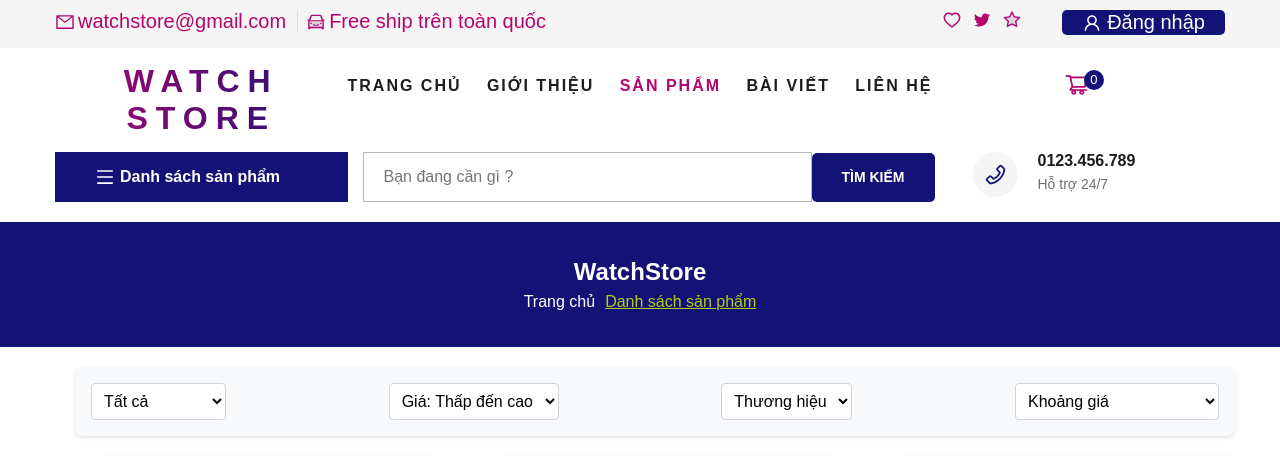
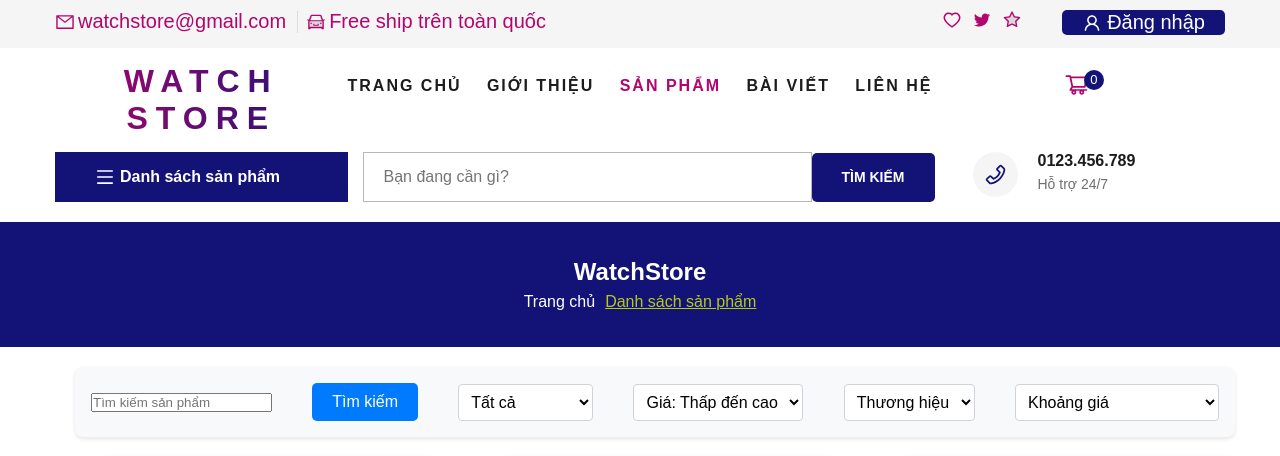
Before and after one commit to DongChis/TMDT_DongHo, a React (Create React App) app: page / in a window 1280 px wide. Both pictures are taken after a click on the item "SẢN PHẨM". Shown: the top 456 px of the page. Built offline with nearby package versions, Linux system fonts and the light colour scheme.

Commit message:
update search

```diff
--- a/src/component/ProductList.js
+++ b/src/component/ProductList.js
@@ -3,15 +3,18 @@ import { useDispatch, useSelector } from "react-redux";
 import { Product } from "./Product/Product";
 import Pagination from './pagination/pagination';
 import './Product/style.scss';
+import { searchProducts } from '../redux/actions/productAction';
 
 const ProductList = () => {
-    const products = useSelector(state => state.products);
+    const dispatch = useDispatch();
+    const products = useSelector(state => state.filteredProducts);
     const [currentPage, setCurrentPage] = useState(1);
     const productsPerPage = 9;
     const [filter, setFilter] = useState('all');
     const [sort, setSort] = useState('asc');
     const [priceRange, setPriceRange] = useState([0, Infinity]);
     const [brand, setBrand] = useState('all');
+    const [searchTerm, setSearchTerm] = useState('');
     const [filteredProducts, setFilteredProducts] = useState([]);
 
     useEffect(() => {
@@ -66,7 +69,6 @@ const ProductList = () => {
             filtered = filtered.filter(product => product.title === 'Rado');
         }
 
-
         // Tạo bản sao của mảng đã lọc trước khi sắp xếp
         filtered = [...filtered].sort((a, b) => {
             const priceA = parseFloat(a.price.replace(/\./g, ''));
@@ -74,11 +76,15 @@ const ProductList = () => {
             return sort === 'asc' ? priceA - priceB : priceB - priceA;
         });
 
-
         setFilteredProducts(filtered);
         setCurrentPage(1);
 
     }, [filter, sort, priceRange, brand, products]);
+
+    const handleSearch = (e) => {
+        e.preventDefault();
+        dispatch(searchProducts(searchTerm));
+    };
 
     const indexOfLastProduct = currentPage * productsPerPage;
     const indexOfFirstProduct = indexOfLastProduct - productsPerPage;
@@ -89,6 +95,13 @@ const ProductList = () => {
     return (
         <div className="container">
             <div className="filter">
+                <input
+                    type="text"
+                    value={searchTerm}
+                    onChange={e => setSearchTerm(e.target.value)}
+                    placeholder="Tìm kiếm sản phẩm"
+                />
+                <button onClick={handleSearch}>Tìm kiếm</button>
                 <select value={filter} onChange={e => setFilter(e.target.value)}>
                     <option value="all">Tất cả</option>
                     <option value="male">Đồng hồ nam</option>
--- a/src/pages/homePage/style.scss
+++ b/src/pages/homePage/style.scss
@@ -23,17 +23,6 @@ $theme-color: (
       margin-bottom: 40px;
       position: relative;
 
-      &:after {
-        position: absolute;
-        left: 0;
-        bottom: -15px;
-        right: 0;
-        height: 4px;
-        width: 100px;
-        background: map.get($theme-color, "main");
-        content: "";
-        margin: 0 auto;
-      }
     }
   }
 
--- a/src/pages/theme/header/index.js
+++ b/src/pages/theme/header/index.js
@@ -1,4 +1,4 @@
-import React, { memo, useContext, useEffect, useState } from 'react';
+import React, { memo, useEffect, useState } from 'react';
 import "./style.scss";
 import {
     AiOutlineUser, AiOutlineTwitter, AiTwotoneStar,
@@ -6,12 +6,15 @@ import {
 } from "react-icons/ai";
 import { Link, useLocation, useNavigate } from "react-router-dom";
 import { ROUTERS } from "../../../utils/Router/router";
-import { useSelector } from 'react-redux';
+import { useDispatch, useSelector } from 'react-redux';
+import { searchProducts } from '../../../redux/actions/productAction';
 import LoginModal from 'pages/login/index';
 
 const Header = () => {
     const [isLoginModalOpen, setLoginModalOpen] = useState(false);
     const [activeMenu, setActiveMenu] = useState(0);
+    const [searchTerm, setSearchTerm] = useState(""); // State để lưu trữ giá trị tìm kiếm
+    const dispatch = useDispatch();
 
     const openLoginModal = () => setLoginModalOpen(true);
     const closeLoginModal = () => setLoginModalOpen(false);
@@ -81,10 +84,15 @@ const Header = () => {
         "Đồng hồ Saga",
         "Đồng hồ Fossil",
         "Đồng hồ Rado",
-
     ];
 
     const cartItems = useSelector(state => state.cart);
+
+    const handleSearch = (e) => {
+        e.preventDefault();
+        dispatch(searchProducts(searchTerm)); // Dispatch action tìm kiếm sản phẩm
+        navigate(ROUTERS.pages.PRODUCTS); // Điều hướng đến trang sản phẩm
+    };
 
     return (
         <>
@@ -173,8 +181,13 @@ const Header = () => {
                     <div className="col-lg-9 heros__search_container">
                         <div className="hero_search">
                             <div className="hero__search_form">
-                                <form action="">
-                                    <input type="text" placeholder="Bạn đang cần gì ? " />
+                                <form onSubmit={handleSearch}>
+                                    <input
+                                        type="text"
+                                        placeholder="Bạn đang cần gì?"
+                                        value={searchTerm}
+                                        onChange={(e) => setSearchTerm(e.target.value)}
+                                    />
                                     <button className="" type="submit">Tìm kiếm</button>
                                 </form>
                             </div>
--- a/src/redux/actions/productAction.js
+++ b/src/redux/actions/productAction.js
@@ -37,3 +37,9 @@ export const clearCart = () => {
         type: 'CLEAR_CART'
     };
 };
+export const searchProducts = (searchTerm) => {
+    return {
+        type: 'SEARCH_PRODUCTS',
+        payload: searchTerm.toString()
+    };
+};
--- a/src/redux/reducers/productReducer.js
+++ b/src/redux/reducers/productReducer.js
@@ -1,8 +1,11 @@
 // src/redux/reducers/productReducer.js
 import { createReducer } from "@reduxjs/toolkit";
+import productAll from '../../data/dataAll';
+
 
 const initialState = {
-    products: [],
+    products: productAll,
+    filteredProducts: productAll,
     cart: checkCart(),
 };
 
@@ -16,14 +19,15 @@ export const root = createReducer(initialState, (builder) => {
             lop1: for (const p of products) {
                 for (const c of cart) {
                     if (c.id === p.id) {
-                        out.push({...p, isBuying: true, color: 'red'});
+                        out.push({ ...p, isBuying: true, color: 'red' });
                         continue lop1;
                     }
                 }
-                out.push({...p, isBuying: false, color: 'blue'});
+                out.push({ ...p, isBuying: false, color: 'blue' });
             }
 
             state.products = out;
+            state.filteredProducts = out;
         })
         .addCase('productHot.load', (state, action) => {
             let products = action.payload.productHot;
@@ -33,11 +37,11 @@ export const root = createReducer(initialState, (builder) => {
             lop1: for (const p of products) {
                 for (const c of cart) {
                     if (c.id === p.id) {
-                        out.push({...p, isBuying: true, color: 'red'});
+                        out.push({ ...p, isBuying: true, color: 'red' });
                         continue lop1;
                     }
                 }
-                out.push({...p, isBuying: false, color: 'blue'});
+                out.push({ ...p, isBuying: false, color: 'blue' });
             }
 
             state.productHot = out;
@@ -60,6 +64,12 @@ export const root = createReducer(initialState, (builder) => {
         .addCase('CLEAR_CART', (state) => {
             state.cart = [];
             saveCart(state.cart);
+        })
+        .addCase('SEARCH_PRODUCTS', (state, action) => {
+            const searchTerm = action.payload.toLowerCase();
+            state.filteredProducts = state.products.filter(product =>
+                product.description.toLowerCase().includes(searchTerm)
+            );
         });
 });
 
--- a/src/redux/selector.js
+++ b/src/redux/selector.js
@@ -1,5 +1,6 @@
-export const loadProductsSelector = (state) => state.products || [];
+export const loadProductsSelector = (state) => state.filteredProducts || [];
 export const loadProductHotSelector = (state) => state.productHot || [];
+
 export const loadProduct = (id) => {
 
 }
```
